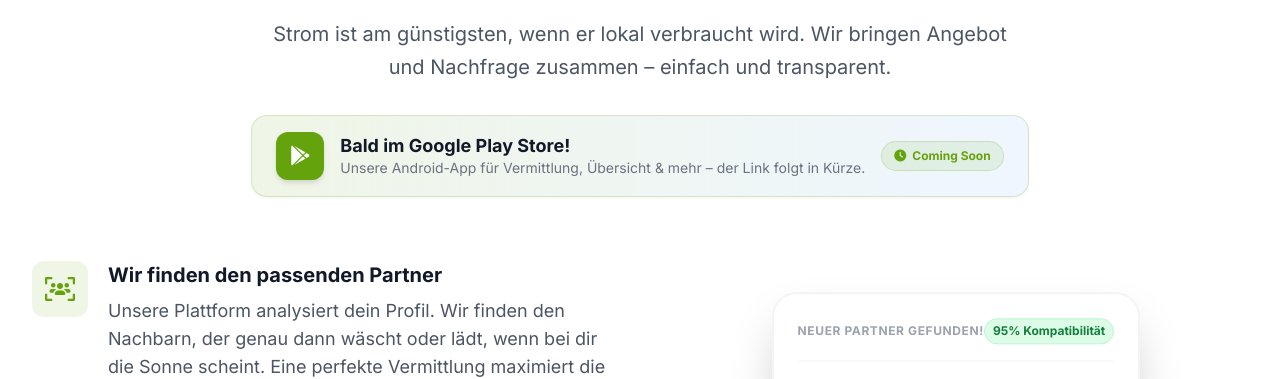
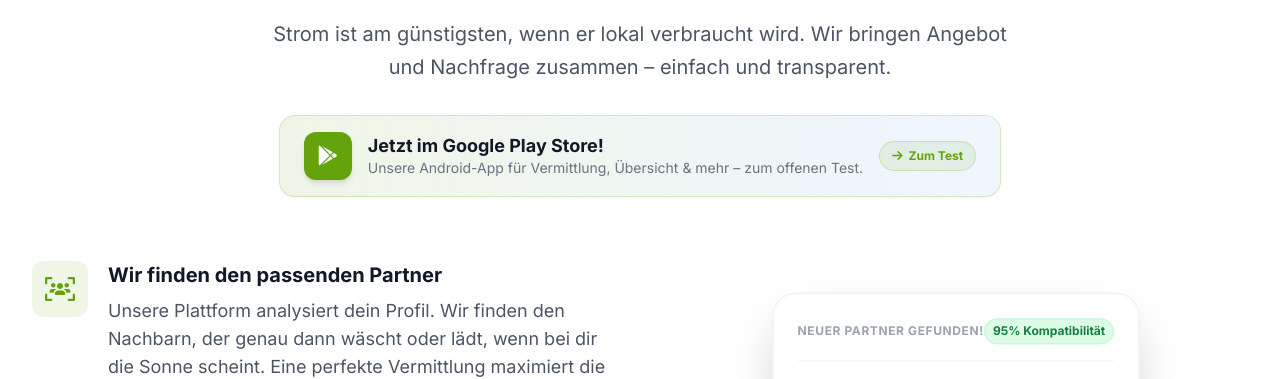
Before and after one commit to DeepThoughtZero/EnergySharing, a plain HTML site: page index.html in a window 1280 px wide. Shown: the part 950-1329 px from the top of the page. Drawn offline with nearby package versions, Linux system fonts and the light colour scheme.

Commit message:
Play Store and Impressum links updated

```diff
--- a/index.html
+++ b/index.html
@@ -4,7 +4,7 @@
 <head>
     <meta charset="UTF-8">
     <meta name="viewport" content="width=device-width, initial-scale=1.0">
-    <title>Energy Sharing | Deine Energie-Community in BOL</title>
+    <title>Energy Sharing | Deine Energie-Community in deiner Region</title>
     <meta name="description"
         content="Die Plattform für Energy Sharing in Bühlertal, Ottersweier und Lauf. Wir vernetzen private Erzeuger und Verbraucher für maximalen Profit nach § 42c EnWG.">
 
@@ -354,22 +354,23 @@
                     – einfach und transparent.
                 </p>
 
-                <div
-                    class="mt-8 inline-flex items-center gap-4 bg-gradient-to-r from-brand/10 to-blue-50 border border-brand/20 rounded-2xl px-6 py-4 shadow-sm">
+                <a href="https://play.google.com/store/apps/details?id=de.powershare.energysharing" target="_blank"
+                    rel="noopener"
+                    class="mt-8 inline-flex items-center gap-4 bg-gradient-to-r from-brand/10 to-blue-50 border border-brand/20 rounded-2xl px-6 py-4 shadow-sm hover:shadow-md transition-all cursor-pointer hover:scale-[1.02] transform">
                     <div
                         class="flex-shrink-0 bg-brand text-white w-12 h-12 rounded-xl flex items-center justify-center shadow-md">
                         <i class="fa-brands fa-google-play text-xl"></i>
                     </div>
                     <div class="text-left">
-                        <p class="text-gray-900 font-bold text-lg leading-snug">Bald im Google Play Store!</p>
-                        <p class="text-gray-500 text-sm">Unsere Android-App für Vermittlung, Übersicht & mehr – der Link
-                            folgt in Kürze.</p>
+                        <p class="text-gray-900 font-bold text-lg leading-snug">Jetzt im Google Play Store!</p>
+                        <p class="text-gray-500 text-sm">Unsere Android-App für Vermittlung, Übersicht & mehr – zum
+                            offenen Test.</p>
                     </div>
                     <span
                         class="hidden sm:inline-flex items-center bg-brand/10 text-brand text-xs font-bold px-3 py-1.5 rounded-full border border-brand/20 whitespace-nowrap">
-                        <i class="fa-solid fa-clock mr-1.5"></i> Coming Soon
+                        <i class="fa-solid fa-arrow-right mr-1.5"></i> Zum Test
                     </span>
-                </div>
+                </a>
             </div>
 
             <div class="grid md:grid-cols-2 gap-12 items-center">
```
Also changed, not shown: pages/berechnung.html (+1 -0 lines), pages/bol.html (+1 -0 lines), pages/datenschutz.html (+1 -0 lines), pages/impressum.html (+4 -2 lines), pages/kontakt.html (+1 -0 lines), pages/rechtliches.html (+1 -0 lines), README.md.
